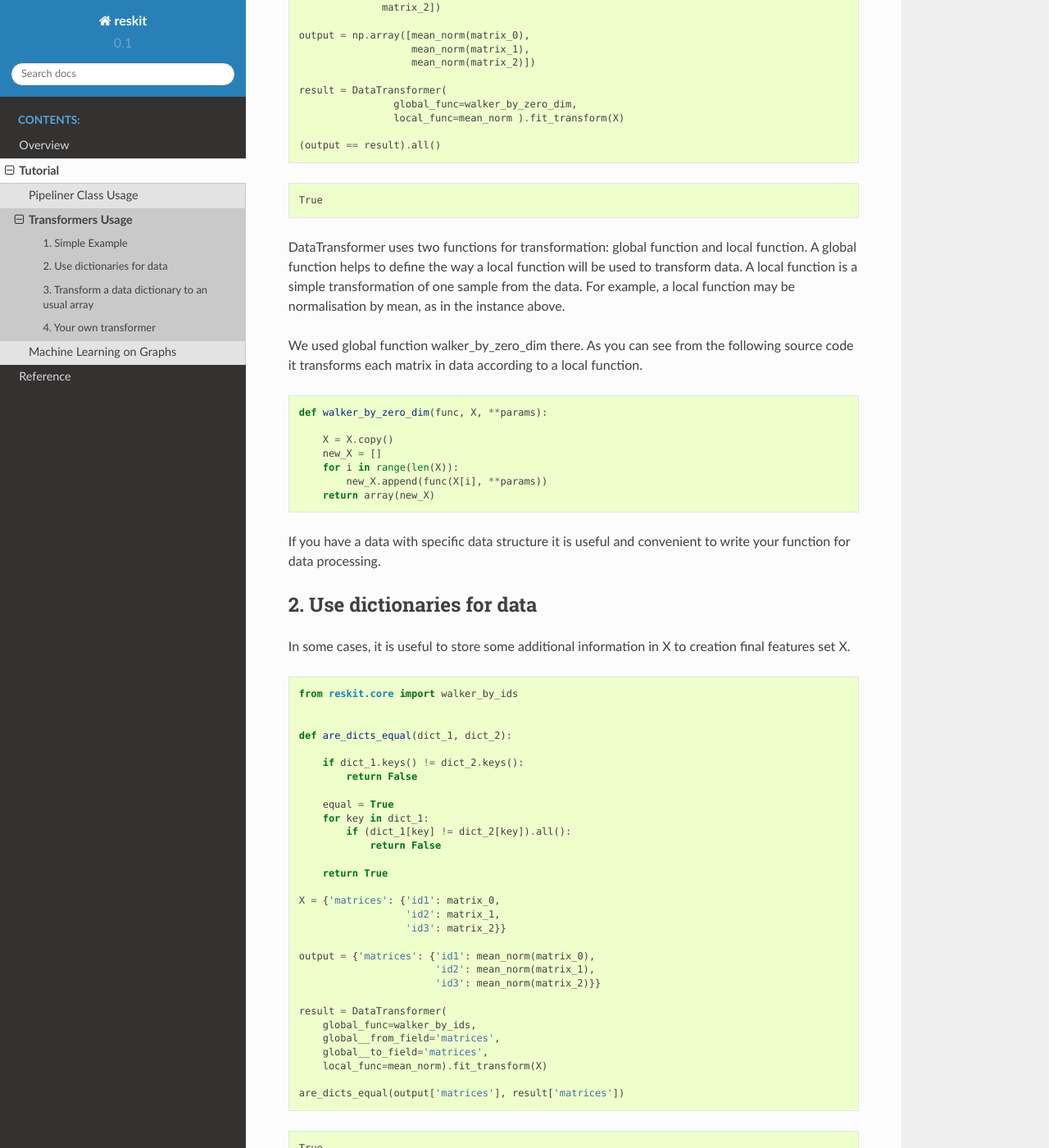
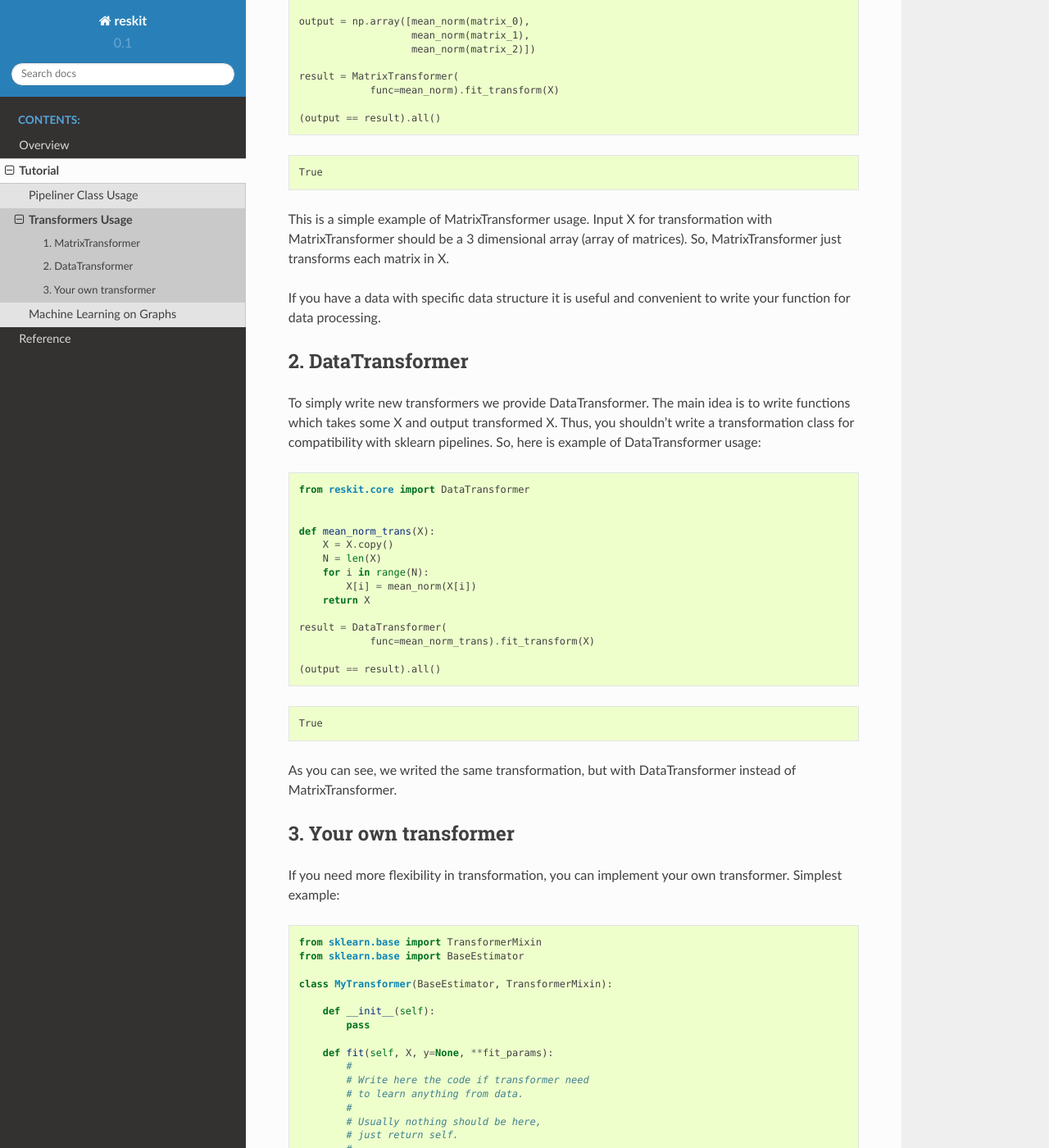
Before and after one commit to neuro-ml/reskit, a Sphinx documentation site: the page built from docs/source/tutorial/transformers.rst, in a window 1280 px wide and 1400 px high, scrolled down 518 px. Shown: the whole window at 82% size. Built offline with Sphinx 7.4.7 and the Read the Docs theme 2.0.0, drawn with Linux system fonts in a browser that asks for light colours; some of the changed text lies outside the part shown.

Commit message:
Rewrited documentation for new tutorials.

```diff
--- a/docs/source/tutorial/transformers.rst
+++ b/docs/source/tutorial/transformers.rst
@@ -3,18 +3,18 @@ Transformers Usage
 ==================
 
 This tutorial helps you to understand how you can transform your data using
-DataTransformer class and how to make your own classes for data transformation.
+DataTransformer and MatrixTransformer classes and how to make your own classes
+for data transformation.
 
-1. Simple Example
------------------
+1. MatrixTransformer
+--------------------
 
 .. code-block:: python
 
   import numpy as np
 
   from reskit.normalizations import mean_norm
-  from reskit.core import DataTransformer
-  from reskit.core import walker_by_zero_dim
+  from reskit.core import MatrixTransformer
 
   matrix_0 = np.random.rand(5, 5)
   matrix_1 = np.random.rand(5, 5)
@@ -29,9 +29,8 @@ DataTransformer class and how to make your own classes for data transformation.
                      mean_norm(matrix_1),
                      mean_norm(matrix_2)])
 
-  result = DataTransformer(
-                  global_func=walker_by_zero_dim,
-                  local_func=mean_norm ).fit_transform(X)
+  result = MatrixTransformer(
+              func=mean_norm).fit_transform(X)
 
   (output == result).all()
 
@@ -39,127 +38,46 @@ DataTransformer class and how to make your own classes for data transformation.
 
   True
 
-DataTransformer uses two functions for transformation: global function and
-local function. A global function helps to define the way a local function will
-be used to transform data. A local function is a simple transformation of one
-sample from the data. For example, a local function may be normalisation by
-mean, as in the instance above.
-
-We used global function walker_by_zero_dim there. As you can see from the
-following source code it transforms each matrix in data according to a local
-function.
-
-.. code-block:: python
-
-  def walker_by_zero_dim(func, X, **params):
-
-      X = X.copy()
-      new_X = []
-      for i in range(len(X)):
-          new_X.append(func(X[i], **params))
-      return array(new_X)
+This is a simple example of MatrixTransformer usage. Input X for transformation
+with MatrixTransformer should be a 3 dimensional array (array of matrices). So,
+MatrixTransformer just transforms each matrix in X.
 
 If you have a data with specific data structure it is useful and convenient to
 write your function for data processing.
 
-2. Use dictionaries for data
-----------------------------
+2. DataTransformer
+------------------
 
-In some cases, it is useful to store some additional information in X to
-creation final features set X.
+To simply write new transformers we provide DataTransformer. The main idea is
+to write functions which takes some X and output transformed X. Thus, you
+shouldn't write a transformation class for compatibility with sklearn
+pipelines. So, here is example of DataTransformer usage:
 
 .. code-block:: python
 
-  from reskit.core import walker_by_ids
+  from reskit.core import DataTransformer
 
 
-  def are_dicts_equal(dict_1, dict_2):
-
-      if dict_1.keys() != dict_2.keys():
-          return False
-
-      equal = True
-      for key in dict_1:
-          if (dict_1[key] != dict_2[key]).all():
-              return False
-
-      return True
-
-  X = {'matrices': {'id1': matrix_0,
-                    'id2': matrix_1,
-                    'id3': matrix_2}}
-
-  output = {'matrices': {'id1': mean_norm(matrix_0),
-                         'id2': mean_norm(matrix_1),
-                         'id3': mean_norm(matrix_2)}}
+  def mean_norm_trans(X):
+      X = X.copy()
+      N = len(X)
+      for i in range(N):
+          X[i] = mean_norm(X[i])
+      return X
 
   result = DataTransformer(
-      global_func=walker_by_ids,
-      global__from_field='matrices',
-      global__to_field='matrices',
-      local_func=mean_norm).fit_transform(X)
+              func=mean_norm_trans).fit_transform(X)
 
-  are_dicts_equal(output['matrices'], result['matrices'])
+  (output == result).all()
 
 .. code-block:: bash
 
   True
 
-Global and local functions can have their own parameters. To access global
-function parameters you should write "global__" before a needed parameter, as
-in the instance above. Other parameters you write in DataTransformer input will
-be referred to local_function parameters.
+As you can see, we writed the same transformation, but with DataTransformer
+instead of MatrixTransformer.
 
-3. Transform a data dictionary to an usual array
-------------------------------------------------
-
-But if we use X as dictionary we should transform it into an array before usage
-in usual sklearn machine learning pipelines. Usually, we want to choose just
-one field from the dictionary and use it as X array, but sometimes we want to
-collect X array from different fields of the dictionary. In this case, we use
-collect parameter of DataTransformer. If you put a list of fields from X
-dictionary to DataTransformer, it stacks horizontally arrays from this fields
-to one X array. In the following instance, we created bag_of_edges and degrees
-features for our graphs and stack they for one X array.
-
-.. code-block:: python
-
-  from reskit.features import bag_of_edges
-  from reskit.features import degrees
-
-
-  degrees_features = np.array(
-      [degrees(X['matrices']['id1']),
-       degrees(X['matrices']['id2']),
-       degrees(X['matrices']['id3'])])
-
-  bag_of_edges_features = np.array(
-      [bag_of_edges(X['matrices']['id1']),
-       bag_of_edges(X['matrices']['id2']),
-       bag_of_edges(X['matrices']['id3'])])
-
-  output_X = np.hstack((degrees_features, bag_of_edges_features))
-
-  temp_X = DataTransformer(
-      global_func=walker_by_ids,
-      global__from_field='matrices',
-      global__to_field='degrees',
-      local_func=degrees).fit_transform(X)
-
-  result_X = DataTransformer(
-      global_func=walker_by_ids,
-      global__from_field='matrices',
-      global__to_field='bag_of_edges',
-      global__collect=['degrees', 'bag_of_edges'],
-      local_func=bag_of_edges).fit_transform(temp_X)
-
-  (result_X == output_X).all()
-
-.. code-block:: bash
-
-  True
-
-4. Your own transformer
+3. Your own transformer
 -----------------------
 
 If you need more flexibility in transformation, you can implement your own
```
Also changed, not shown: docs/source/tutorial/ml_on_graphs.rst (+12 -18 lines).
